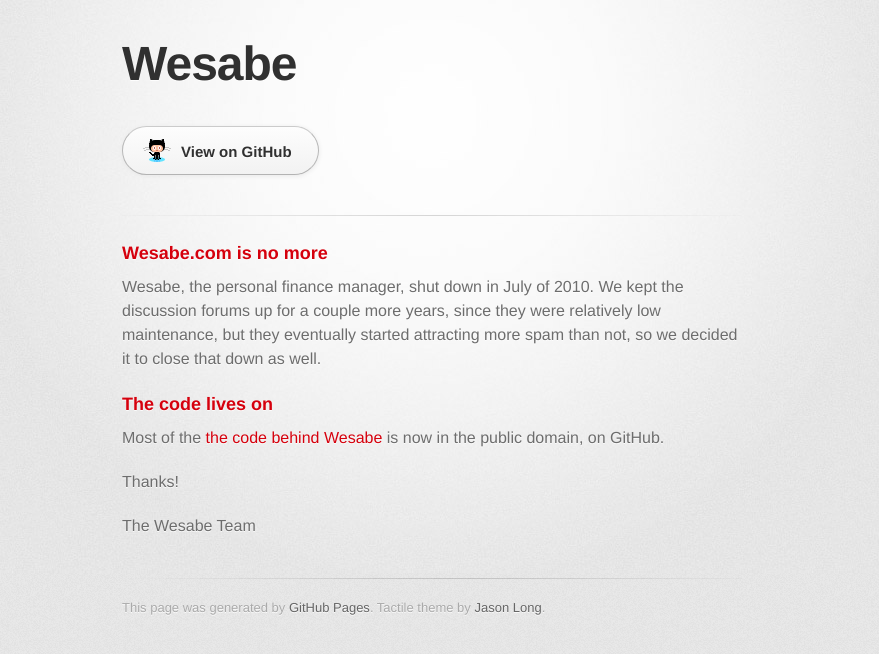
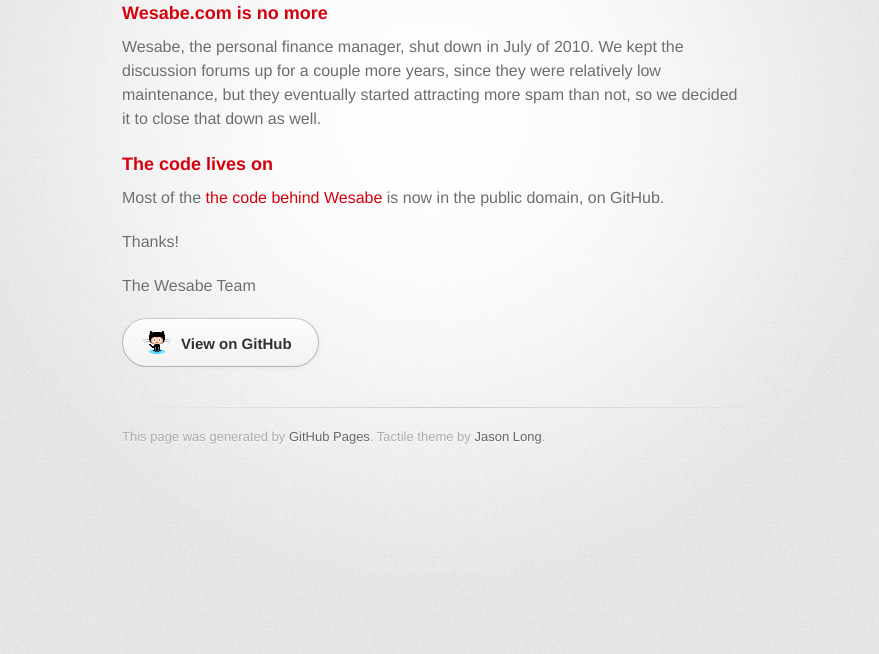
Before and after one commit to wesabe/wesabe.github.com, a plain HTML site: page index.html in a window 1280 px wide. Shown: the whole page, without its empty margins (208-1087 px from the left). Drawn offline with Linux system fonts and the light colour scheme; a web font is replaced by a local one.

Commit message:
Remove header, move button to bottom.

```diff
--- a/index.html
+++ b/index.html
@@ -17,17 +17,6 @@
     <div id="container">
       <div class="inner">
 
-        <header>
-          <h1>Wesabe</h1>
-          <h2></h2>
-        </header>
-
-        <section id="downloads" class="clearfix">
-          <a href="https://github.com/wesabe" id="view-on-github" class="button"><span>View on GitHub</span></a>
-        </section>
-
-        <hr>
-
         <section id="main_content">
           <h3>Wesabe.com is no more</h3>
 
@@ -42,6 +31,10 @@
 <p>The Wesabe Team</p>
         </section>
 
+        <section id="downloads" class="clearfix">
+          <a href="https://github.com/wesabe" id="view-on-github" class="button"><span>View on GitHub</span></a>
+        </section>
+
         <footer>
           This page was generated by <a href="http://pages.github.com">GitHub Pages</a>. Tactile theme by <a href="http://twitter.com/jasonlong">Jason Long</a>.
         </footer>
```
